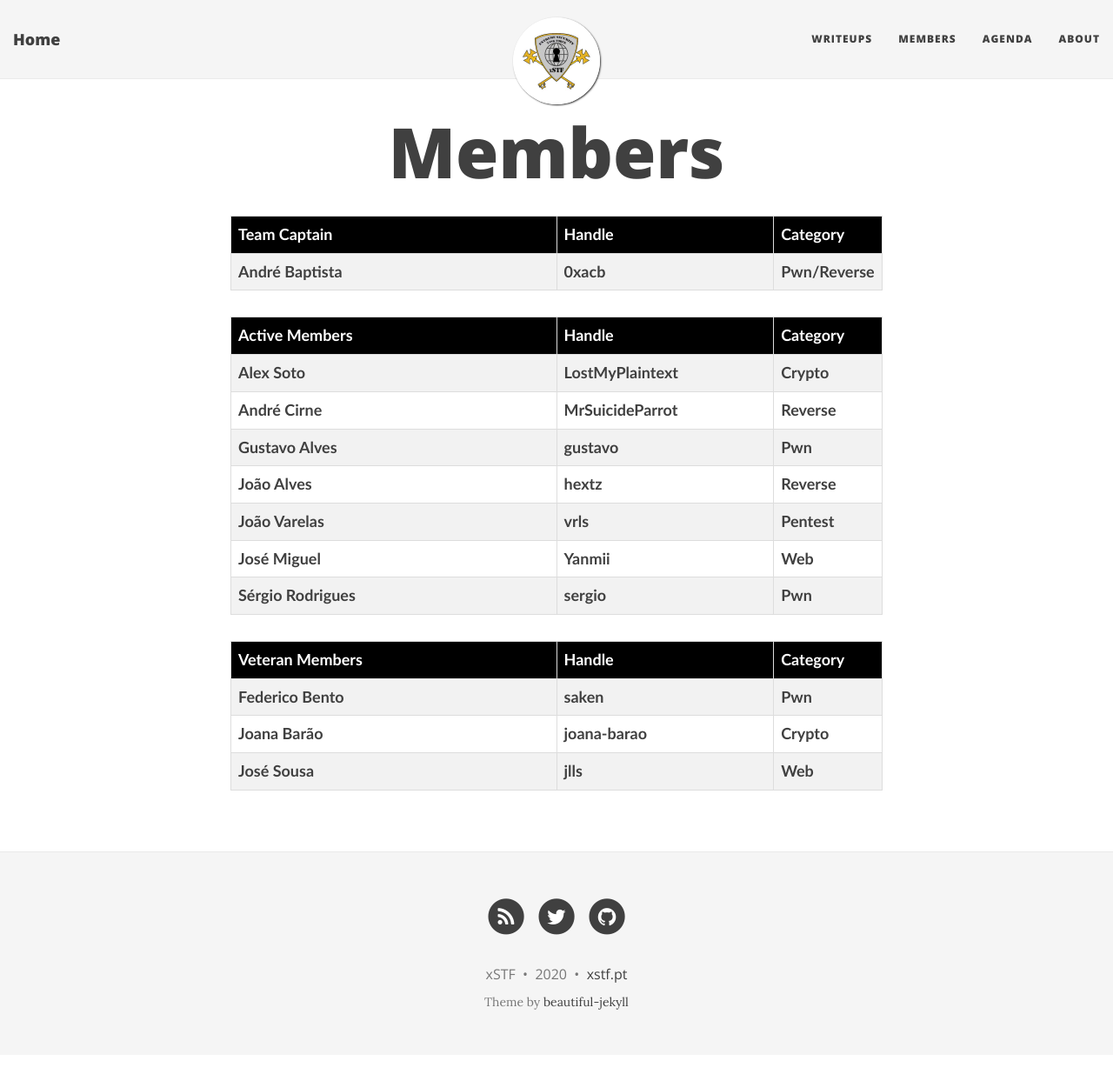
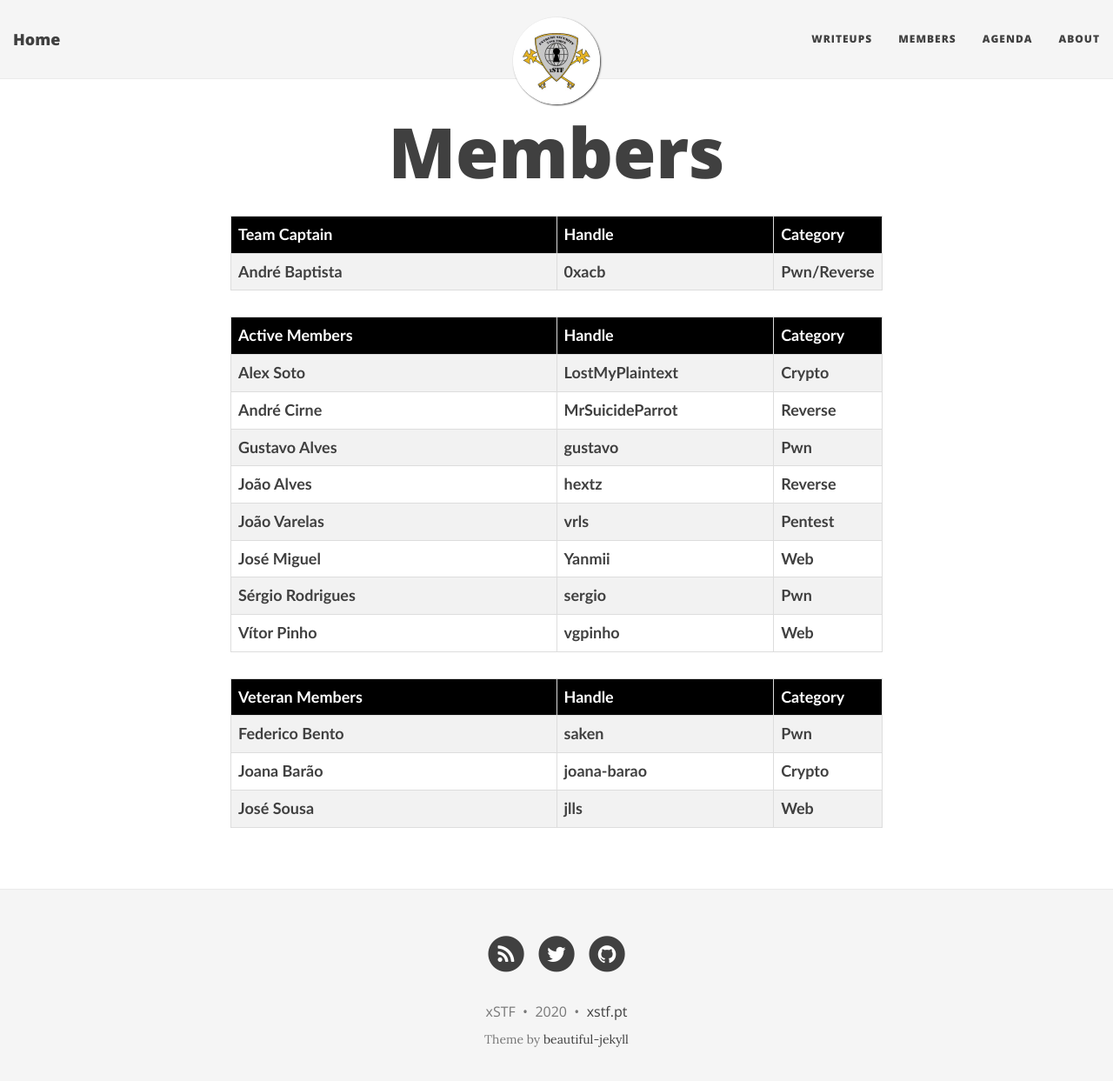
Before and after one commit to joselimas/xstf.github.io, a Jekyll site: the page built from members.html, in a window 1280 px wide and 1256 px high. Shown: the top 1243 px of the window at 87% size. Built offline with Jekyll 4.4.1, drawn with Linux system fonts in a browser that asks for light colours; nearby versions of some CDN libraries.

Commit message:
Adding Vitor Pinho to members list

```diff
--- a/members.html
+++ b/members.html
@@ -86,6 +86,11 @@ subtitle:
     <td class="col-sm-4"><b>sergio</b></td>
     <td class="col-sm-2"><b>Pwn</b></td>
   </tr>
+  <tr>
+    <td class="col-sm-6"><b>Vítor Pinho</b></td>
+    <td class="col-sm-4"><b>vgpinho</b></td>
+    <td class="col-sm-2"><b>Web</b></td>
+  </tr>
 </table>
 <p></p>
 <table class="table">
```
